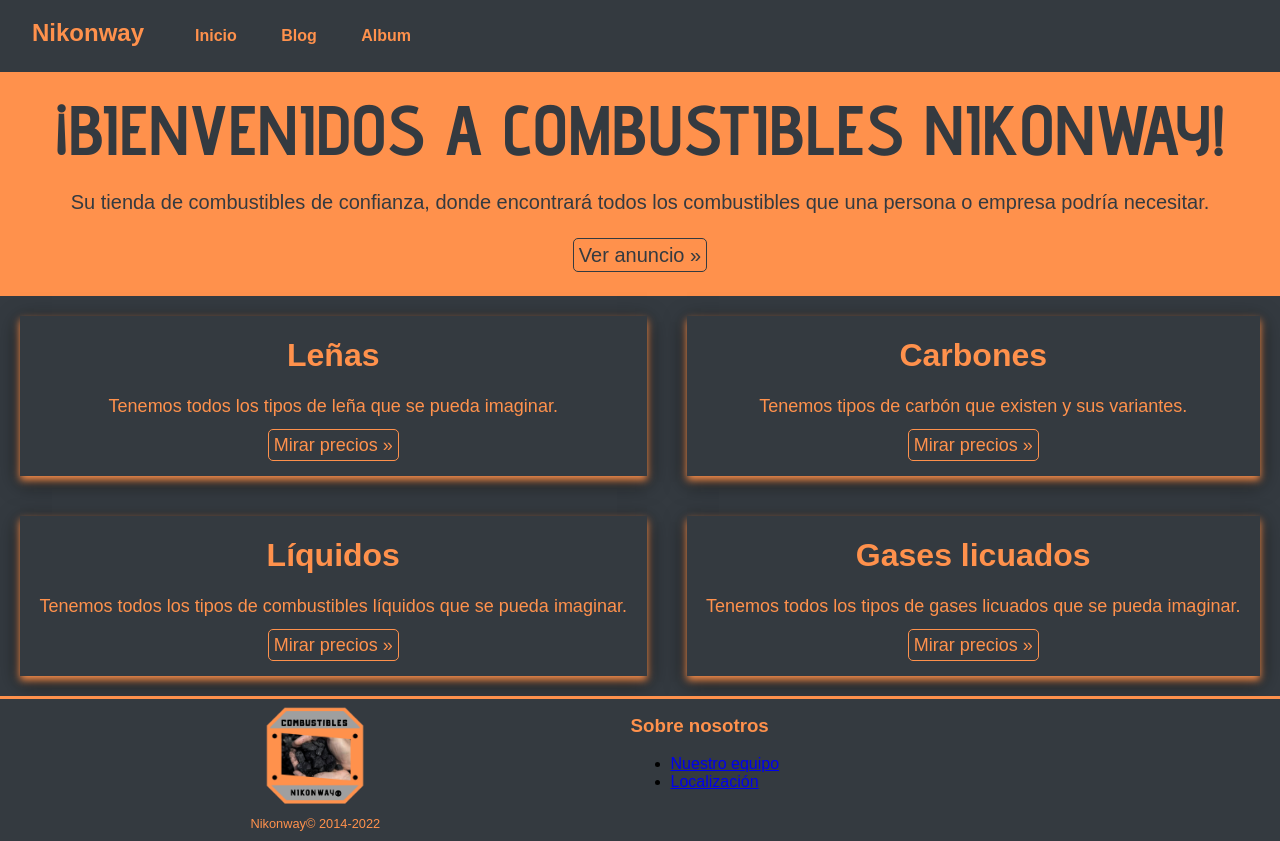
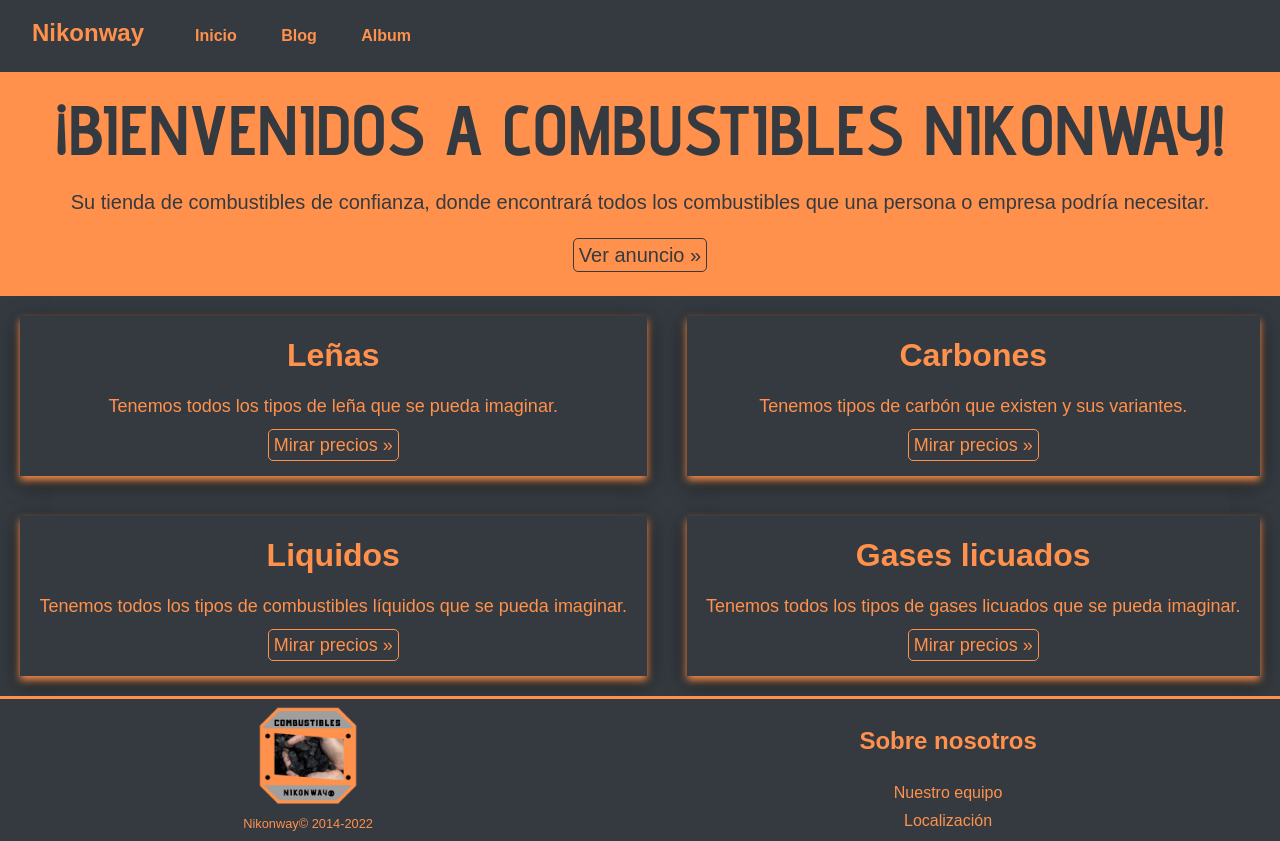
Before and after one commit to antonio-ramirezballester/Combustibles-Nikonway, a plain HTML site: page index.html in a window 1280 px wide. Drawn offline with Linux system fonts and the light colour scheme.

Commit message:
Combustibles dinamicos con el nuevo json y footer terminado

```diff
--- a/css/styles.css
+++ b/css/styles.css
@@ -126,6 +126,7 @@ nav ul li a:hover{
     padding: 5px;
     transition: linear 0.25s;
 }
+
 .btncombustibles:hover{
     cursor: pointer;
     color: var(--negro);
@@ -165,3 +166,20 @@ footer::before{
     color: var(--naranja);
     padding-bottom: 10px;
 }
+
+.sobrenosotros{
+    display: flex;
+    align-items: center;
+    margin: auto;
+    flex-direction: column;
+}
+
+.sobrenosotros a{
+    text-decoration: none;
+    color: var(--naranja);
+    margin-top: 10px;
+}
+
+.sobrenosotros a:hover{
+    cursor: pointer;
+}
--- /dev/null
+++ b/data/combustibles.json
@@ -0,0 +1,6 @@
+[
+    {"id":1,"nombre":"Leñas","descripcion":"Tenemos todos los tipos de leña que se pueda imaginar.","link":"madera.html"},
+    {"id":2,"nombre":"Carbones","descripcion":"Tenemos tipos de carbón que existen y sus variantes.","link":"carbon.html"},
+    {"id":3,"nombre":"Liquidos","descripcion":"Tenemos todos los tipos de combustibles líquidos que se pueda imaginar.","link":"liquidos.html"},
+    {"id":4,"nombre":"Gases licuados","descripcion":"Tenemos todos los tipos de gases licuados que se pueda imaginar.","link":"gases.html"}
+]
--- a/index.html
+++ b/index.html
@@ -26,7 +26,7 @@
             <p><a id="btnanuncio" href="https://youtu.be/MxEVpSWFlvQ" target="_blank" role="button">Ver anuncio &raquo;</a></p>
         </section>
         <section id="combustibles">
-            <div class="card">
+            <!-- <div class="card">
                 <h1>Leñas</h1>
                 <p>Tenemos todos los tipos de leña que se pueda imaginar.</p>
                 <p><a class="btncombustibles" href="madera.html" role="button">Mirar precios &raquo;</a></p>
@@ -45,7 +45,7 @@
                 <h1>Gases licuados</h1>
                 <p>Tenemos todos los tipos de gases licuados que se pueda imaginar.</p>
                 <p><a class="btncombustibles" href="gases.html" role="button">Mirar precios &raquo;</a></p>
-            </div>
+            </div> -->
         </section>
     </main>
     <footer>
@@ -54,11 +54,9 @@
             <small>Nikonway&copy; 2014-2022</small>
         </section>
         <section class="sobrenosotros">
-            <h3 style="color:#ff914c"><strong>Sobre nosotros</strong></h3>
-            <ul class="list-unstyled text-small">
-              <li><a href="https://www.instagram.com/antthony_12/">Nuestro equipo</a></li>
-              <li><a href="https://www.google.es/maps/place/Carrer+d'es+Siurells,+12,+07141+Marratxí,+Illes+Balears/@39.6243875,2.7201362,17z/data=!3m1!4b1!4m5!3m4!1s0x1297eb34112a3ac5:0x3ef19c6d4ea637e2!8m2!3d39.6243834!4d2.7223249?hl=es&authuser=0">Localización</a></li>
-            </ul>
+            <h2 style="color:#ff914c"><strong>Sobre nosotros</strong></h2>
+            <a href="https://www.instagram.com/antthony_12/">Nuestro equipo</a>
+            <a href="https://www.google.es/maps/place/Carrer+d'es+Siurells,+12,+07141+Marratxí,+Illes+Balears/@39.6243875,2.7201362,17z/data=!3m1!4b1!4m5!3m4!1s0x1297eb34112a3ac5:0x3ef19c6d4ea637e2!8m2!3d39.6243834!4d2.7223249?hl=es&authuser=0">Localización</a>
         </section>
     </footer>
     <script src="js/app.js" type="module"></script>
--- a/js/app.js
+++ b/js/app.js
@@ -0,0 +1,28 @@
+const combustiblesTag = document.querySelector('#combustibles');
+
+window.onload=init;
+
+function init(){
+    obtenerCombustibles();
+}
+
+function obtenerCombustibles(){
+    fetch('./data/combustibles.json')
+    .then(response => response.json())
+    .then(data =>{
+        mostrarCombustibles(data);
+    });
+}
+
+function mostrarCombustibles(listaJSON){
+    combustiblesTag.innerHTML="";
+    listaJSON.forEach(combustible => {
+        combustiblesTag.innerHTML+=`
+            <div class="card">
+                <h1>${combustible.nombre}</h1>
+                <p>${combustible.descripcion}</p>
+                <p><a class="btncombustibles" href="${combustible.link}" role="button">Mirar precios &raquo;</a></p>
+            </div>
+        `;
+    });
+}
```
